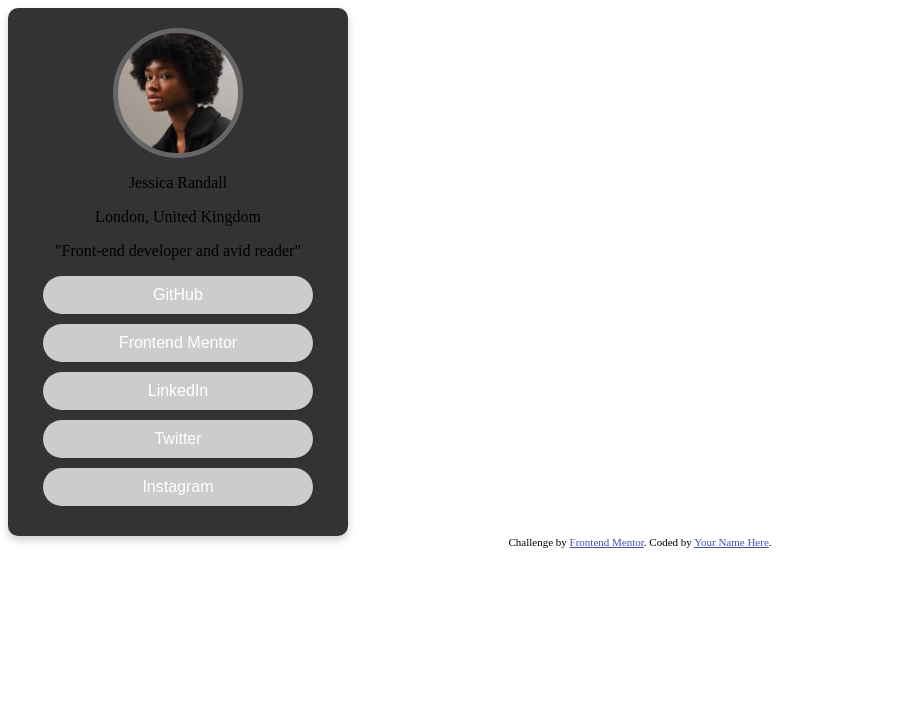
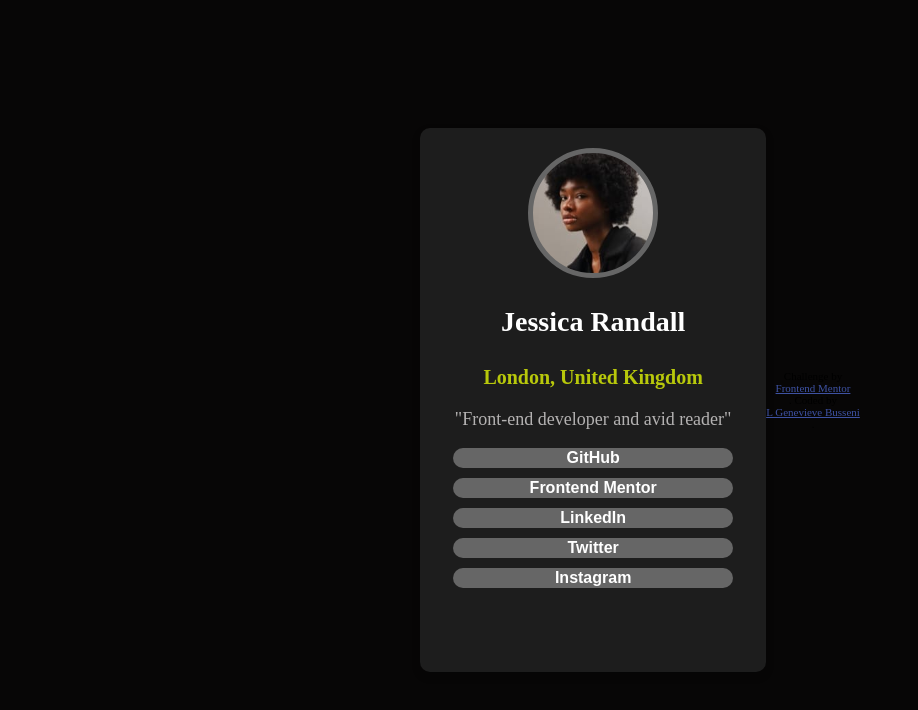
Before and after one commit to LGenSOC/socialprofile, a plain HTML site: page index.html in a window 1280 px wide. Shown: the whole page, without its empty margins (0-918 px from the left). Drawn offline with Linux system fonts and the light colour scheme.

Commit message:
worked on CSS

```diff
--- a/index.html
+++ b/index.html
@@ -9,21 +9,16 @@
   <title>Frontend Mentor | Social links profile</title>
 
   <!-- Feel free to remove these styles or customise in your own stylesheet 👍 -->
-  <style>
-    .attribution { font-size: 11px; text-align: center; }
-    .attribution a { color: hsl(228, 45%, 44%); }
-  </style>
+
   <link rel="stylesheet" href="styles.css">
 </head>
-<body>
-
   <body>
     <div class="profile-container" aria-labelledby="profileTitle" role="main">
         <div class="profile-picture" aria-label="User Profile Picture" role="img"></div>
         <div id="profileTitle" class="profile-info">
-            <p>Jessica Randall</p>
-            <p>London, United Kingdom</p>
-            <p>"Front-end developer and avid reader"</p>
+            <p class="p1">Jessica Randall</p>
+            <p class="p2">London, United Kingdom</p>
+            <p class="p3">"Front-end developer and avid reader"</p>
         </div>
         <div>
             <button class="profile-button" aria-label="View posts">GitHub</button>
@@ -33,12 +28,9 @@
             <button class="profile-button" aria-label="View more options">Instagram</button>
         </div>
     </div>
-</body>
-
-
-  <div class="attribution">
+     <div class="attribution">
     Challenge by <a href="https://www.frontendmentor.io?ref=challenge" target="_blank">Frontend Mentor</a>.
-    Coded by <a href="#">Your Name Here</a>.
-  </div>
+    Coded by <a href="#">L Genevieve Busseni</a>.
+     </div>
 </body>
 </html>
--- a/styles.css
+++ b/styles.css
@@ -1,23 +1,25 @@
 
-        .body {
-            font-family: Arial, sans-serif;
-            background-color: #000; /* Black background */
-            color: white;
-            margin: 0;
-            padding: 0;
-            display: flex;
-            justify-content: center;
-            align-items: center;
-            height: 100vh;
-        }
-        .profile-container {
-            background-color: #333; /* Dark grey container */
-            width: 340px;
+  body {
+  display: flex;
+  align-items: center;
+  justify-content: center;
+  min-height: 100vh;
+  margin: 0;
+  padding: 0;
+  background-color: #070606;
+}
+
+
+  .profile-container {
+            background-color: rgb(29, 29, 29); /* Dark grey container */
+            width: 346px;
+            height: 544px;
             border-radius: 10px;
             box-shadow: 0 4px 8px rgba(0,0,0,0.2);
             text-align: center;
             padding: 20px;
             box-sizing: border-box;
+
         }
         .profile-picture {
             width: 120px;
@@ -31,15 +33,17 @@
         }
         .profile-button {
             display: block;
-            width: 90%; /* Adjust width of buttons */
+            width: 280px; /* Adjust width of buttons */
+            height: 60px
             padding: 10px;
             margin: 10px auto;
-            background-color: #ccc; /* Light grey buttons */
+            background-color: #666; /* Light grey buttons */
             color: white;
             border: none;
-            border-radius: 20px; /* Rounded corners for buttons */
+            border-radius: 40px; /* Rounded corners for buttons */
             cursor: pointer;
             font-size: 16px;
+            font-weight: bold;
         }
         .profile-button:hover {
             background-color: #bbb; /* Slightly darker on hover */
@@ -48,7 +52,56 @@
             margin-top: 10px;
         }
 
+    .p1{
+  font-weight: bold;
+  color: white;
+  font-size: 28px;
+}
+    .p2{
+  font-weight: bold;
+  color: rgb(184, 200, 11);
+  font-size: 20px;
+}
+    .p3{
+
+  color: rgb(180, 178, 178);
+  font-size: 18px;
+}
+
+
+.attribution {
+  display: flex;
+  justify-content: space-between;
+  align-items: center;
+  font-size: 11px;
+  text-align: center;
+  flex-direction: column; /* Change flex-direction to column to stack attribution below profile container */
+  font-size: 11px;
+  text-align: center;
+    }
+
+    .attribution a {
+         color: hsl(228, 45%, 44%);
+        }
+
+
         @font-face {
   font-family: 'CustomFont';
   src: url('fonts/CustomFont-Regular.ttf') format('truetype');
 }
+
+
+
+
+
+         /* .body {
+            font-family: Arial, sans-serif;
+            background-color: #000; /* Black background
+           color: white;
+            margin: 0;
+            padding: 0;
+            display: flex;
+            justify-content: center;
+            align-items: center;
+            height: 100vh;
+        } */
```
